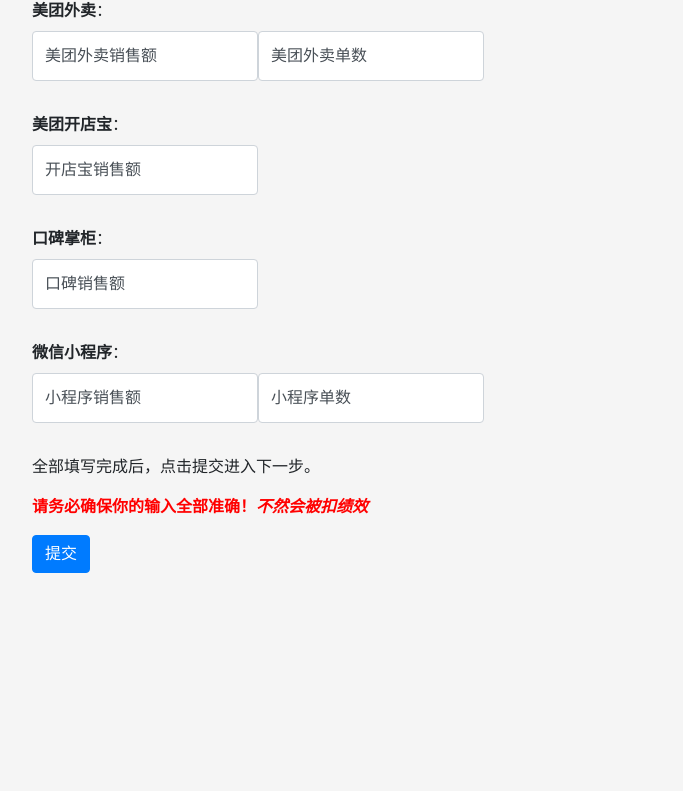
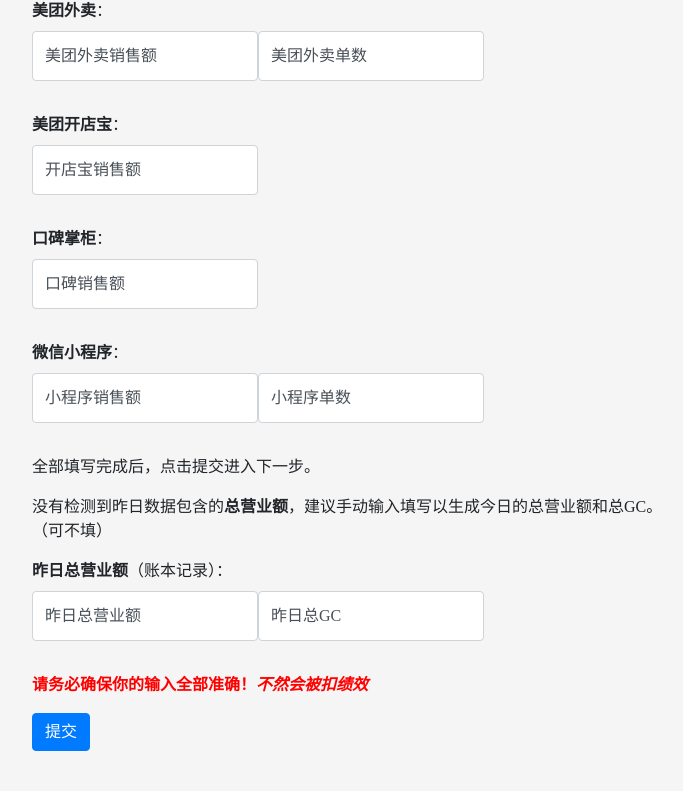
Before and after one commit to casimir-crystal/daily_statement_analyze, a Flask app: page /information/ in a window 1280 px wide. Shown: the part 171-962 px from the top of the page, without its empty margins (283-966 px from the left). Before the commit the page ends 744 px from the top, so only its background shows below. Run offline with Flask 2, Linux system fonts and the light colour scheme.

Commit message:
Finished TODO about let user input last turnover data

```diff
--- a/flask_site.py
+++ b/flask_site.py
@@ -25,7 +25,8 @@
 def before_request_func():
     # 每个请求都运行一次，确保日期准确
     today = datetime.today()
-    date['today'] = today.strftime('%Y-%m-%d')  # YYYY-MM-DD, 2020-08-20 for example
+    # YYYY-MM-DD, 2020-08-20 for example
+    date['today'] = today.strftime('%Y-%m-%d')
     date['yesterday'] = (today - timedelta(1)).strftime('%Y-%m-%d')
 
 
@@ -54,19 +55,25 @@
 
 @app.route('/information/', methods=['GET', 'POST'])
 def information():
+    if os.path.exists(get_filepath(date['yesterday'], 'json')):
+        with open(get_filepath(date['yesterday'], 'json')) as f:
+            last_result = json.load(f)
+
+        no_last_result = not (last_result and last_result.get('累计营业额'))
+    else:
+        no_last_result = True
+
     if request.method == 'GET':
-        return render_template('information.html', date=date['today'])
+        return render_template('information.html', date=date['today'], no_last_result=no_last_result)
     elif request.method == 'POST':
-        req_dict = dict(request.form)  # 首先获取表单提交的信息，转换为dict
-        if os.path.exists(get_filepath(date['yesterday'], 'json')):
-            # 如果存在昨日数据，则直接提取昨日的总营业额传入`table_export`
-            # TODO: 如果不存在，则要求用户主动输入
+        form_dict = dict(request.form)  # 首先获取表单提交的信息，转换为dict
+
+        if no_last_result:
+            result_dict = table_export(
+                get_filepath(date['today'], 'csv'), form_dict)
+        else:
             result_dict = table_export(get_filepath(date['today'], 'csv'),
-                                       get_filepath(date['yesterday'], 'json'), req_dict)
-        else:
-            # 如果不存在，则直接抛给`table_export`处理
-            result_dict = table_export(get_filepath(date['today'], 'csv'), req_dict)
-
+                                       form_dict, last_result=last_result)
         # 将返回结果转换为json，以日期命名保存为json文件
         with open(get_filepath(date['today'], 'json'), 'w') as f:
             json.dump(result_dict, f)
--- a/templates/information.html
+++ b/templates/information.html
@@ -1,21 +1,37 @@
-{% extends "base.html" %}
-
-{% block content %}
+{% extends "base.html" %} {% block content %}
 <div class="container">
   <div class="alert alert-success" role="alert" style="text-align: center;">
     已成功上传 <b>{{ date }}.csv</b> 文件。请继续。
   </div>
-      <p>下一步。因为小票上的美团外卖、美团开店宝、口碑的数据不准确，所以需要依次手动输入。</p>
+  <p>
+    下一步。因为小票上的美团外卖、美团开店宝、口碑的数据不准确，所以需要依次手动输入。
+  </p>
   <p>请打开门店手机，根据要求填入每个数据。完成后点击提交。</p>
   <form method="post">
     <label><b>美团外卖</b>：</label>
     <div class="input-group input-group-sm mb-3">
       <div class="form-label-group">
-            <input type="number" step="0.01" name="meituan_turnover" id="meituan_turnover" class="form-control" placeholder="美团外卖销售额" required>
+        <input
+          type="number"
+          step="0.01"
+          name="meituan_turnover"
+          id="meituan_turnover"
+          class="form-control"
+          placeholder="美团外卖销售额"
+          required
+        />
         <label for="meituan_turnover">美团外卖销售额</label>
       </div>
       <div class="form-label-group">
-            <input type="number" step="0.01" name="meituan_sells" id="meituan_sells" class="form-control" placeholder="美团外卖单数" required>
+        <input
+          type="number"
+          step="0.01"
+          name="meituan_sells"
+          id="meituan_sells"
+          class="form-control"
+          placeholder="美团外卖单数"
+          required
+        />
         <label for="meituan_sells">美团外卖单数</label>
       </div>
     </div>
@@ -23,7 +39,15 @@
     <label><b>美团开店宝</b>：</label>
     <div class="input-group input-group-sm mb-3">
       <div class="form-label-group">
-            <input type="number" step="0.01" name="kaidianbao_turnover" id="kaidianbao_turnover" class="form-control" placeholder="开店宝销售额" required>
+        <input
+          type="number"
+          step="0.01"
+          name="kaidianbao_turnover"
+          id="kaidianbao_turnover"
+          class="form-control"
+          placeholder="开店宝销售额"
+          required
+        />
         <label for="kaidianbao_turnover">开店宝销售额</label>
       </div>
     </div>
@@ -31,7 +55,15 @@
     <label><b>口碑掌柜</b>：</label>
     <div class="input-group input-group-sm mb-3">
       <div class="form-label-group">
-            <input type="number" step="0.01" name="koubei_turnover" id="koubei_turnover" class="form-control" placeholder="口碑销售额" required>
+        <input
+          type="number"
+          step="0.01"
+          name="koubei_turnover"
+          id="koubei_turnover"
+          class="form-control"
+          placeholder="口碑销售额"
+          required
+        />
         <label for="koubei_turnover">口碑销售额</label>
       </div>
     </div>
@@ -39,20 +71,71 @@
     <label><b>微信小程序</b>：</label>
     <div class="input-group input-group-sm mb-3">
       <div class="form-label-group">
-            <input type="number" step="0.01" name="xiaochengxu_turnover" id="xiaochengxu_turnover" class="form-control" placeholder="小程序销售额" required>
+        <input
+          type="number"
+          step="0.01"
+          name="xiaochengxu_turnover"
+          id="xiaochengxu_turnover"
+          class="form-control"
+          placeholder="小程序销售额"
+          required
+        />
         <label for="xiaochengxu_turnover">小程序销售额</label>
       </div>
       <div class="form-label-group">
-            <input type="number" step="0.01" name="xiaochengxu_sells" id="xiaochengxu_sells" class="form-control" placeholder="小程序单数" required>
+        <input
+          type="number"
+          step="0.01"
+          name="xiaochengxu_sells"
+          id="xiaochengxu_sells"
+          class="form-control"
+          placeholder="小程序单数"
+          required
+        />
         <label for="xiaochengxu_sells">小程序单数</label>
       </div>
     </div>
     <p>全部填写完成后，点击提交进入下一步。</p>
-        <p style="color: red;"><b>请务必确保你的输入全部准确！<i>不然会被扣绩效</i></b></p>
+    {% if no_last_result %}
+    <p>
+      没有检测到昨日数据包含的<b>总营业额</b>，建议手动输入填写以生成今日的总营业额和总GC。（可不填）
+    </p>
+    <label><b>昨日总营业额</b>（账本记录）：</label>
+    <div class="input-group input-group-sm mb-3">
+      <div class="form-label-group">
+        <input
+          type="number"
+          step="0.01"
+          name="yesterday_all_turnover"
+          id="yesterday_all_turnover"
+          class="form-control"
+          placeholder="昨日总营业额"
+        />
+        <label for="yesterday_all_turnover">昨日总营业额</label>
+      </div>
+      <div class="form-label-group">
+        <input
+          type="number"
+          step="0.01"
+          name="yesterday_all_gc"
+          id="yesterday_all_gc"
+          class="form-control"
+          placeholder="昨日总GC"
+        />
+        <label for="xiaochengxu_sells">昨日总GC</label>
+      </div>
+    </div>
+    {% endif %}
+    <p style="color: red;">
+      <b>请务必确保你的输入全部准确！<i>不然会被扣绩效</i></b>
+    </p>
 
     <button type="submit" class="btn btn-primary">提交</button>
   </form>
 </div>
 
-    <link rel="stylesheet" href="{{ url_for('static', filename='floating-labels.css') }}">
+<link
+  rel="stylesheet"
+  href="{{ url_for('static', filename='floating-labels.css') }}"
+/>
 {% endblock %}
```
Also changed, not shown: add_turnover_sum.py (added, +30 -0 lines), csv_analyze.py (+6 -5 lines), 1 other file. Lines whose indentation alone changed are shown as unchanged.
